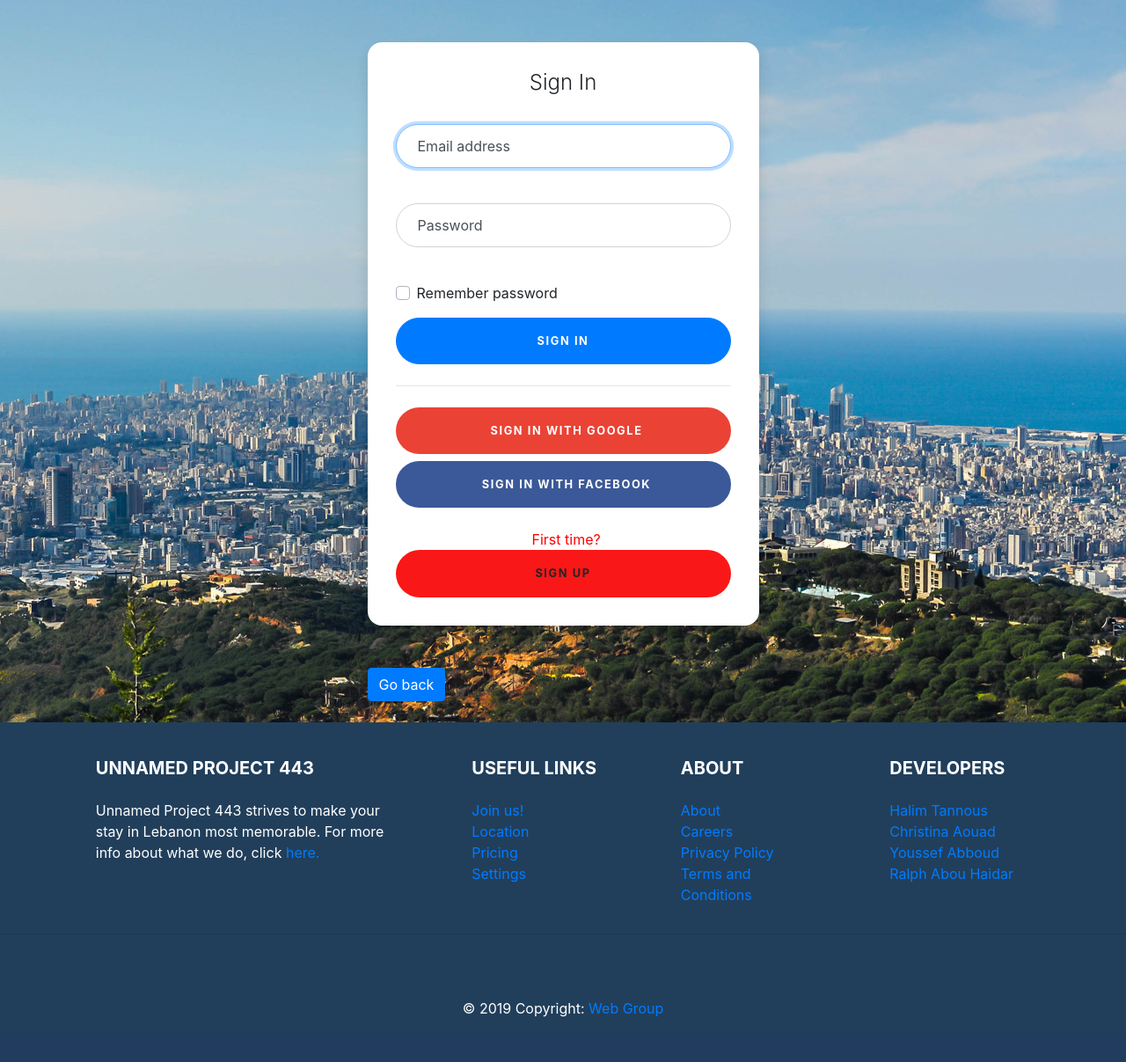
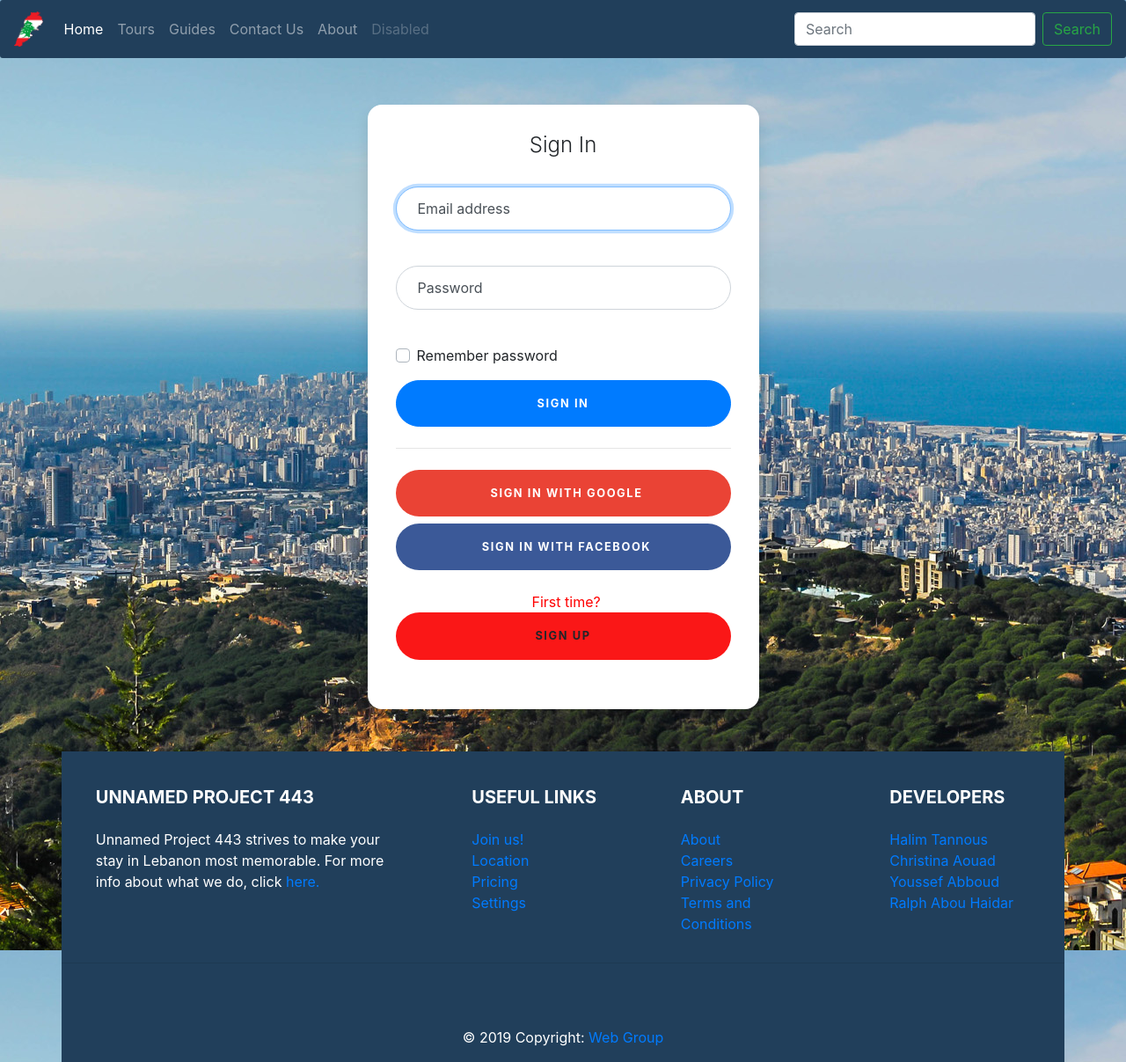
Before and after one commit to ralphabouhaidar/CSC443, a PHP site: page /login/login.html in a window 1280 px wide. Shown: the whole page at 88% size. Before the commit the page ends 1156 px from the top, so only its background shows below. Run offline with PHP 8.4, Linux system fonts and the light colour scheme.

Commit message:
modified sigup index and login

```diff
--- a/index.php
+++ b/index.php
@@ -41,7 +41,7 @@ session_start();
             <ul class="navbar-nav mr-auto">
 
               <li class="nav-item active">
-                <a class="nav-link" href="index.html"> Home <span class="sr-only">(current)</span></a>
+                <a class="nav-link" href="index.php"> Home <span class="sr-only">(current)</span></a>
               </li>
 
               <li class="nav-item">
--- a/login/login.html
+++ b/login/login.html
@@ -1,5 +1,6 @@
 <!DOCTYPE html>
 <html lang="en">
+
 <head>
   <meta charset="UTF-8">
   <meta name="viewport" content="width=device-width, initial-scale=1.0">
@@ -25,6 +26,53 @@
 
 <body>
 
+
+    <nav class="navbar navbar-expand-lg navbar-dark bg-blue">
+        <a class="navbar-brand" href="#"> <img src="../img/lebanon-flag-icon.png" alt="icon" id="icon-navbar"> </a>
+        <button class="navbar-toggler" type="button" data-toggle="collapse" data-target="#navbarSupportedContent"
+          aria-controls="navbarSupportedContent" aria-expanded="false" aria-label="Toggle navigation">
+          <span class="navbar-toggler-icon"></span>
+        </button>
+
+        <div class="collapse navbar-collapse" id="navbarSupportedContent">
+          <ul class="navbar-nav mr-auto">
+
+            <li class="nav-item active">
+              <a class="nav-link" href="../index.php"> Home <span class="sr-only">(current)</span></a>
+            </li>
+
+            <li class="nav-item">
+              <a class="nav-link" href="#">Tours</a>
+            </li>
+
+            <li class="nav-item">
+              <a class="nav-link" href="#">Guides</a>
+            </li>
+
+            <li class="nav-item">
+              <a class="nav-link" href="../contactus/contactus.php">Contact Us</a>
+            </li>
+
+            <li class="nav-item">
+              <a class="nav-link" href="../about/about.php">About</a>
+            </li>
+
+
+            <li class="nav-item">
+              <a class="nav-link disabled" href="#" tabindex="-1" aria-disabled="true">Disabled</a>
+            </li>
+          </ul>
+
+
+
+          <form class="form-inline my-2 my-lg-0">
+            <input class="form-control mr-sm-2" type="search" placeholder="Search" aria-label="Search">
+            <button class="btn btn-outline-success my-2 my-sm-0" type="submit">Search</button>
+          </form>
+
+          <!--CHECKS IF USER IS LOGGED IN TO SEE WHETHER TO DISPLAY LOG IN BUTTON OR NOT-->
+        </div>
+      </nav>
       <div class="container">
         <div class="row">
           <div class="col-sm-9 col-md-7 col-lg-5 mx-auto">
@@ -35,7 +83,8 @@
                 <form class="form-signin">
                   <div class="form-label-group">
                     <!--Email address-->
-                    <input type="email" id="inputEmail" name="email" class="form-control" placeholder="Email address" required autofocus>
+                    <input type="email" id="inputEmail" name="email" class="form-control" placeholder="Email address"
+                      required autofocus>
                     <label for="inputEmail">Email address</label>
                     </p>
                   </div>
@@ -43,7 +92,8 @@
 
                   <!--Password-->
                   <div class="form-label-group">
-                    <input type="password" id="inputPassword" name="password" class="form-control" placeholder="Password" required>
+                    <input type="password" id="inputPassword" name="password" class="form-control"
+                      placeholder="Password" required>
                     <label for="inputPassword">Password</label>
                   </div>
                   <br>
@@ -55,23 +105,24 @@
                   </div>
 
                   <!--Submit button-->
-                    <button class="btn btn-lg btn-primary btn-block text-uppercase" type="submit" id="signin_btn">Sign in</button>
+                  <button class="btn btn-lg btn-primary btn-block text-uppercase" type="submit" id="signin_btn">Sign
+                    in</button>
                   <hr class="my-4">
 
                   <!--Sign in using google-->
-                    <button class="btn btn-lg btn-google btn-block text-uppercase" type="submit"><i class="fab fa-google mr-2"></i> Sign in with Google</button>
+                  <button class="btn btn-lg btn-google btn-block text-uppercase" type="submit"><i
+                      class="fab fa-google mr-2"></i> Sign in with Google</button>
 
                   <!--Sign in using Facebook-->
-                    <button class="btn btn-lg btn-facebook btn-block text-uppercase" type="submit"><i class="fab fa-facebook-f mr-2"></i> Sign in with Facebook</button>
+                  <button class="btn btn-lg btn-facebook btn-block text-uppercase" type="submit"><i
+                      class="fab fa-facebook-f mr-2"></i> Sign in with Facebook</button>
 
                   <br>
                   <!--Sign up button-->
                   <span id="signup-text"> First time? </span>
-                    <button class="btn btn-lg btn-signup btn-block text-uppercase" type="button" id="signup_btn">Sign up</button>
+                  <button class="btn btn-lg btn-signup btn-block text-uppercase" type="button" id="signup_btn">Sign
+                    up</button>
                 </form>
-                </div>
-            </div>
-            <button type="button" class="btn btn-primary" id="home_btn">Go back</button>
               </div>
 
           <br>
@@ -95,7 +146,8 @@
 
               <!-- Content -->
               <h5 class="font-weight-bold text-uppercase mt-3 mb-4">Unnamed Project 443</h5>
-              <p>Unnamed Project 443 strives to make your stay in Lebanon most memorable. For more info about what we do, click <a href="#">here.</a></p>
+              <p>Unnamed Project 443 strives to make your stay in Lebanon most memorable. For more info about what we
+                do, click <a href="#">here.</a></p>
 
             </div>
             <!-- Grid column -->
@@ -198,7 +250,7 @@
               <i class="fab fa-twitter"> </i>
             </a>
           </li>
-          <li class="list-inline-item" >
+          <li class="list-inline-item">
             <a class="btn-floating btn-gplus mx-1" href="www.google.com">
               <i class="fab fa-google-plus-g"> </i>
             </a>
@@ -222,4 +274,5 @@
 
 
 </body>
+
 </html>
```
Also changed, not shown: signup/signup.html (+68 -14 lines). Lines whose indentation alone changed are shown as unchanged.
